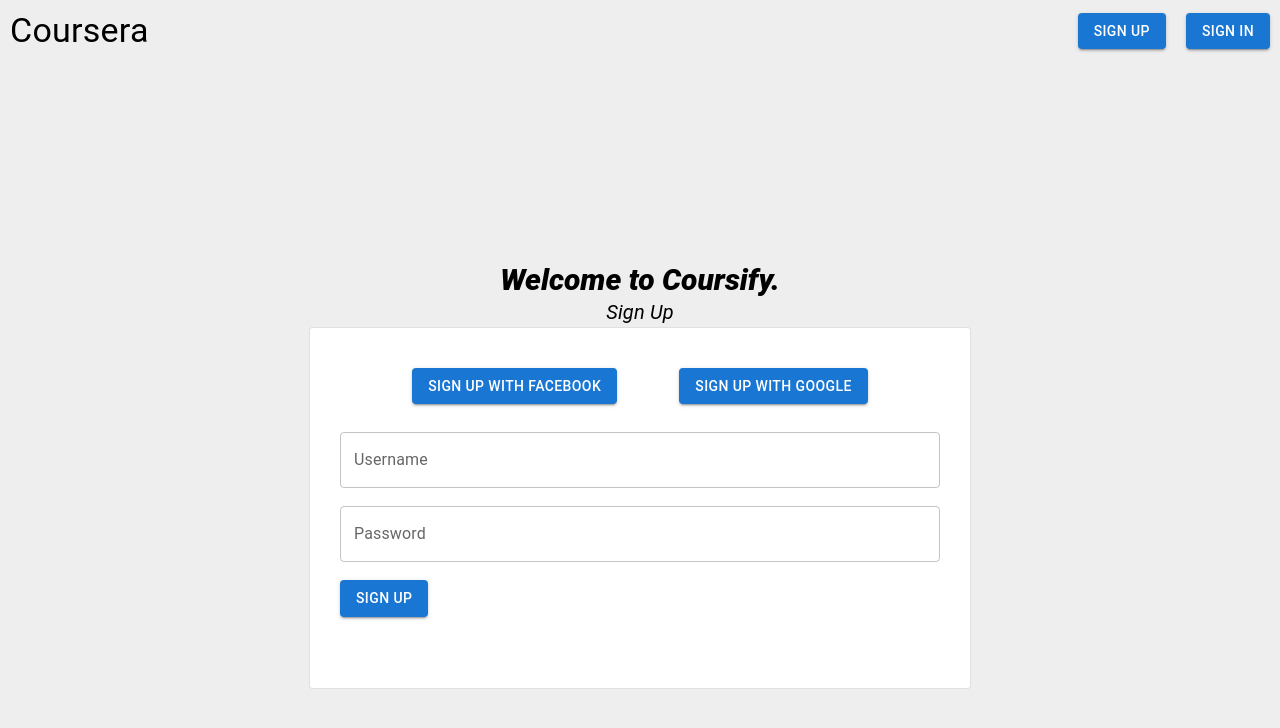
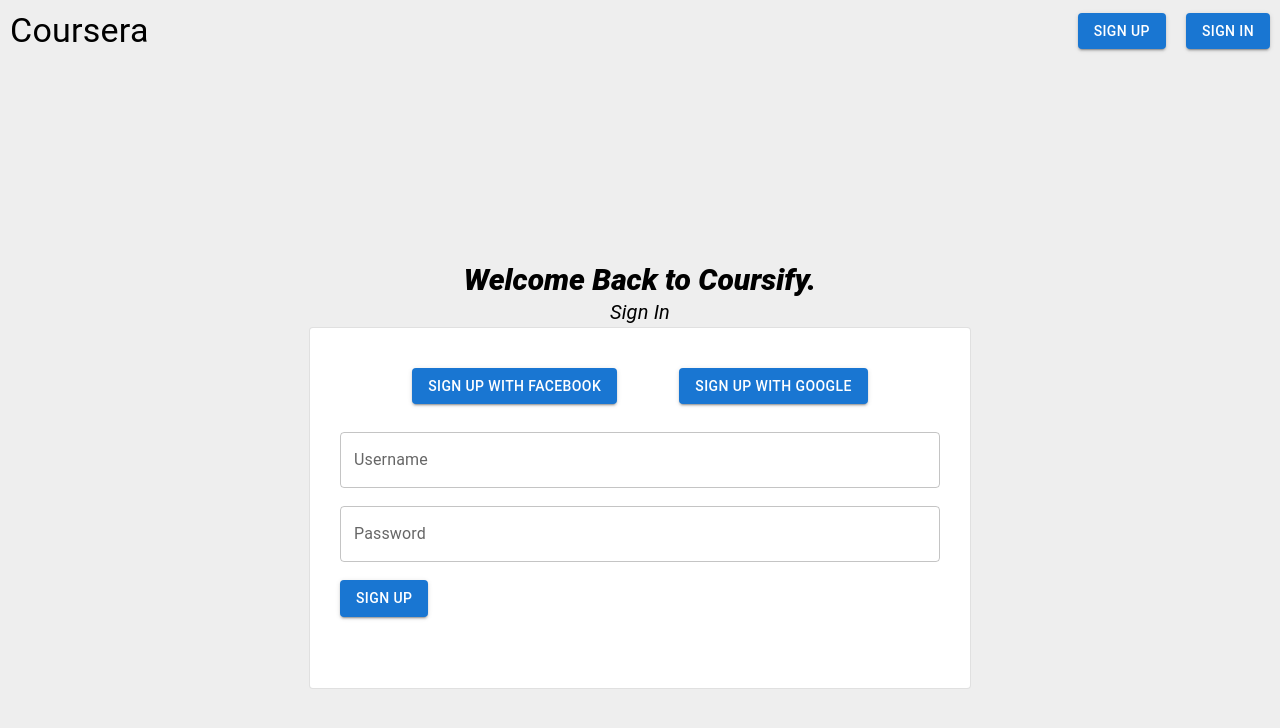
Before and after one commit to neeraj-gs/Course-Selling-App, a React (Vite) app in the folder Course Selling App/: page / in a window 1280 px wide. Shown: the top 728 px of the page. Built offline with nearby package versions, Linux system fonts and the light colour scheme.

Commit message:
Added a Sign in COMponet instead of a signup

```diff
--- a/Course Selling App/src/App.jsx
+++ b/Course Selling App/src/App.jsx
@@ -1,12 +1,15 @@
 import React from 'react'
 import Signup from './Signup'
 import Appbar from './Appbar'
+import Signin from './Singin'
 
 const App = () => {
   return (
     <div style={{width:"100vw",height:"100vh",backgroundColor:"#eeeeee"}}>
       <Appbar />
-      <Signup />
+      {/* <Signup /> */}
+      <Signin />
+
     </div>
   )
 }
--- /dev/null
+++ b/Course Selling App/src/Singin.jsx
@@ -0,0 +1,36 @@
+import React from 'react'
+import {Button,TextField,Card,Typography} from '@mui/material'
+
+const Signin = () => {
+  return (
+    <div style={{display:'flex',justifyContent:'center',flexDirection:'column',alignItems:'center',paddingTop:200}}>
+      <Typography fontSize={30} variant={'h3'} fontStyle={'italic'} fontWeight={1000}>Welcome Back to Coursify.</Typography>
+        <Typography fontSize={20} fontStyle={'italic'}>Sign In</Typography>
+      <div >
+
+        <Card variant="outlined" style={{width:600,padding:30,height:300}}>
+
+        <div>
+          <div style={{display:'flex',justifyContent:'space-evenly',padding:10}}>
+          <Button variant="contained">Sign up with Facebook</Button>
+            <Button variant="contained">Sign up with Google</Button>
+          </div>
+
+            <br />
+            <TextField fullWidth label="Username" variant="outlined" />
+            <br />
+            <br />
+            <TextField fullWidth label="Password" variant="outlined" />
+            <br />
+            <br />
+            <Button variant="contained">Sign Up</Button>
+        </div>
+
+        </Card>
+        </div>
+    </div>
+
+  )
+}
+
+export default Signin
```
